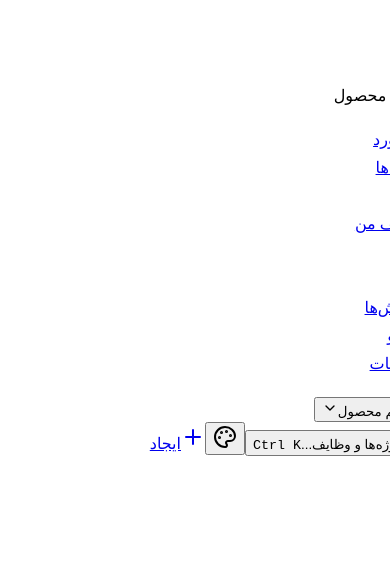
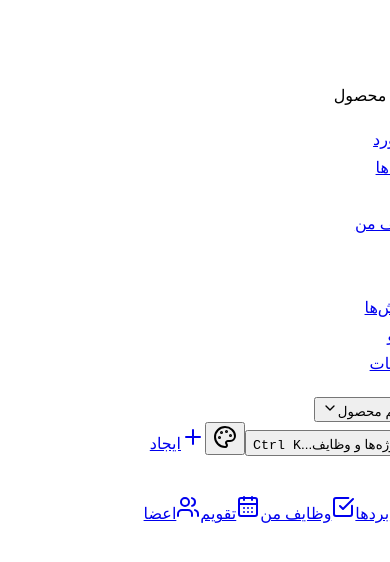
Before and after one commit to bardia-asd/kanban-app, a React (Vite) app: page / in a window 390 px wide. Shown: the top 562 px of the page. Built offline with nearby package versions, Linux system fonts and the light colour scheme; the HTML template or start-up script is replaced by a standard one.

Commit message:
feat(navigation): add MobileNav component

```diff
--- a/src/components/layout/AppLayout/AppLayout.jsx
+++ b/src/components/layout/AppLayout/AppLayout.jsx
@@ -1,6 +1,7 @@
 import { Outlet } from "react-router";
 import Sidebar, { MobileSidebar } from "../Sidebar";
 import Header from "../Header";
+import MobileNav from "../MobileNav/MobileNav";
 
 const AppLayout = () => {
     return (
@@ -14,6 +15,8 @@ const AppLayout = () => {
                     <Outlet />
                 </main>
             </div>
+
+            <MobileNav />
         </div>
     );
 };
--- /dev/null
+++ b/src/components/layout/MobileNav/MobileNav.jsx
@@ -0,0 +1,54 @@
+import {
+    CalendarDays,
+    CheckSquare,
+    Columns3,
+    LayoutDashboard,
+    Users,
+} from "lucide-react";
+import { NavLink } from "react-router";
+import { cn } from "@/utils/utils";
+
+const mobileNavItems = [
+    { to: "/", label: "داشبورد", icon: LayoutDashboard },
+    { to: "/board", label: "بردها", icon: Columns3 },
+    { to: "/tasks", label: "وظایف من", icon: CheckSquare },
+    { to: "/calender", label: "تقویم", icon: CalendarDays },
+    { to: "/members", label: "اعضا", icon: Users },
+];
+
+const MobileNav = () => {
+    return (
+        <nav
+            className="fixed inset-x-0 bottom-0 z-40 border-t border-border bg-background/90 backdrop-blur-xl lg:hidden"
+            aria-label="ناوبری اصلی">
+            <div className="grid h-16 grid-cols-5 px-2 pb-[env(safe-area-inset-bottom)]">
+                {mobileNavItems.map((item) => {
+                    const Icon = item.icon;
+
+                    return (
+                        <NavLink
+                            key={item.to}
+                            to={item.to}
+                            end={item.to === "/"}
+                            className={({ isActive }) =>
+                                cn(
+                                    // Base navigation item styles
+                                    "flex flex-col items-center justify-center gap-1 rounded-xl text-[11px] font-medium transition-colors",
+
+                                    // Active and inactive states
+                                    isActive
+                                        ? "text-primary"
+                                        : "text-muted-foreground hover:text-foreground",
+                                )
+                            }>
+                            <Icon className="size-5" />
+                            <span>{item.label}</span>
+                        </NavLink>
+                    );
+                })}
+            </div>
+        </nav>
+    );
+};
+
+export default MobileNav;
--- /dev/null
+++ b/src/components/layout/MobileNav/index.js
@@ -0,0 +1 @@
+export { default } from "./MobileNav";
--- a/src/components/layout/Sidebar/SidebarNav.jsx
+++ b/src/components/layout/Sidebar/SidebarNav.jsx
@@ -14,6 +14,7 @@ const SidebarNav = ({ forceExpanded = false }) => {
                     <li className="w-full" key={item.label}>
                         <NavLink
                             to={item.to}
+                            end={item.to === "/"}
                             title={item.label}
                             className={({ isActive }) =>
                                 cn(
```
Also changed, not shown: src/data/sidebarData.js (renamed from src/data/sidebarData.jsx).
